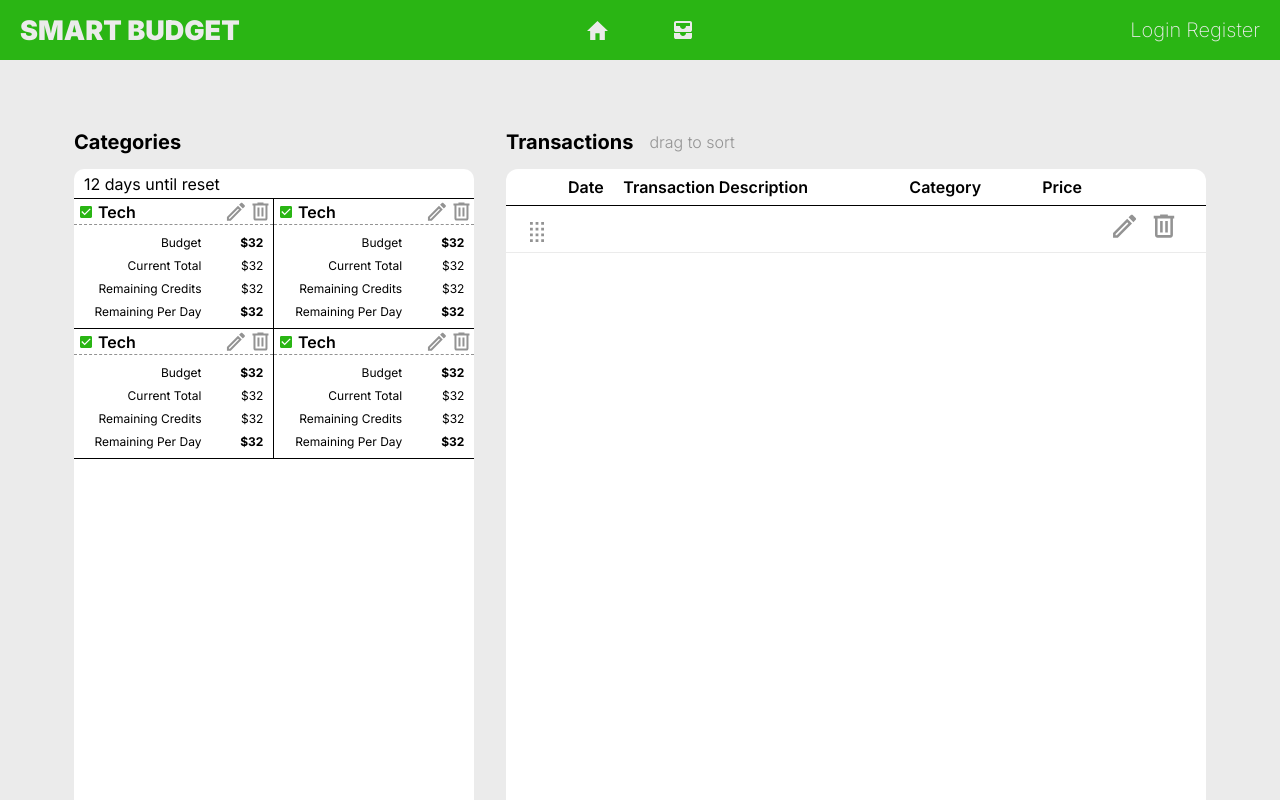
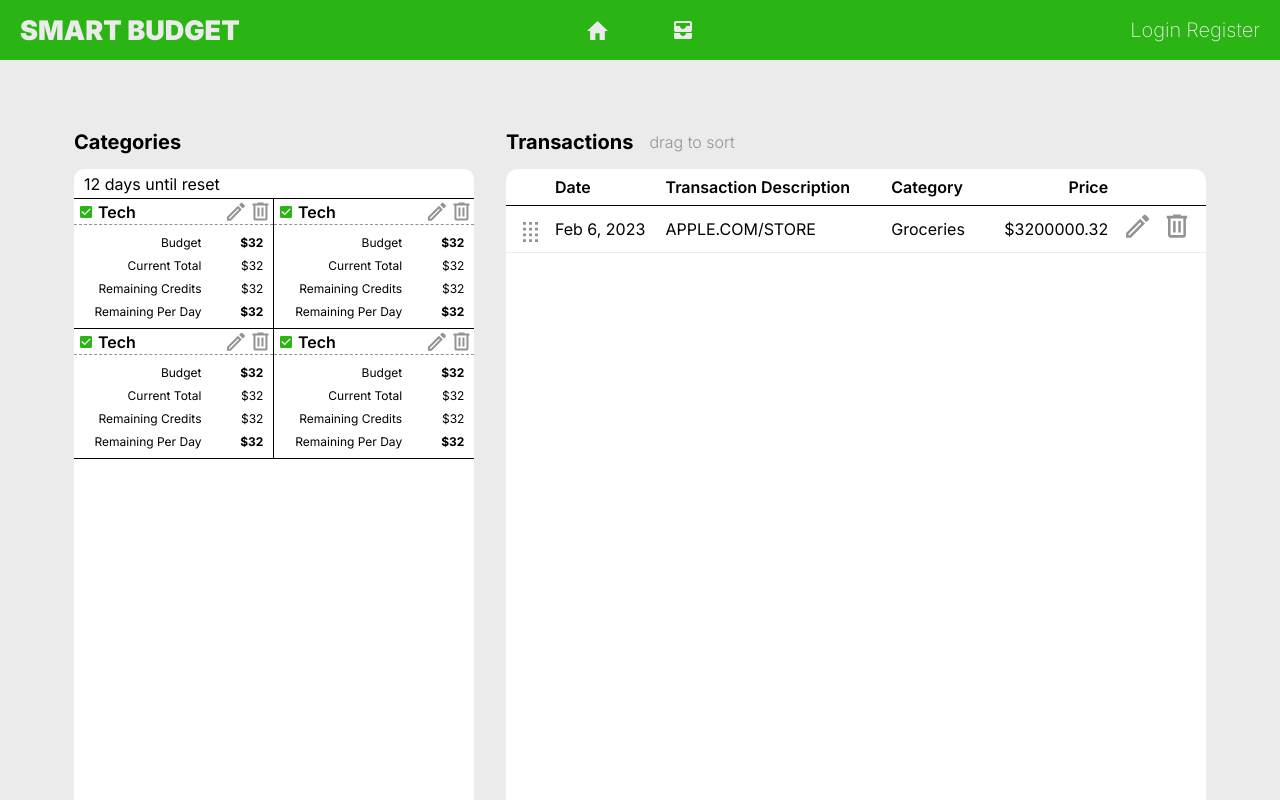
Before and after one commit to ScorpiosCrux/Budget-Smart, a Next.js app in the folder frontend/: page /sort in a window 1280 px wide. Built offline with nearby package versions, Linux system fonts and the light colour scheme; no server answers.

Commit message:
Updated Transaction Props

```diff
--- a/frontend/components/Dashboard.tsx
+++ b/frontend/components/Dashboard.tsx
@@ -29,10 +29,13 @@ const Dashboard = () => {
 									<th>Price</th>
 								</tr>
 
-								<Transaction date="Feb 6, 2023" description="Test" price="$32.32" />
-								<Transaction date="Feb 6, 2023" description="Test" price="$32.32" />
-								<Transaction date="Feb 6, 2023" description="Test" price="$32.32" />
-								<Transaction date="Feb 6, 2023" description="Test" price="$32.32" />
+								<Transaction
+									_id={32}
+									date="Feb 6, 2023"
+									description="APPLE.COM/STORE"
+									category="Groceries"
+									price="$3200000.32"
+								/>
 							</tbody>
 						</table>
 					</div>
--- a/frontend/components/Transaction.tsx
+++ b/frontend/components/Transaction.tsx
@@ -5,8 +5,10 @@ import { DraggableRow } from "./core/StyledTable";
 import { ItemTypes } from "./Dashboard";
 
 interface Props {
+	_id: number;
 	date: string;
 	description: string;
+	category: string;
 	price: string;
 }
 
@@ -37,7 +39,7 @@ const Transaction = (props: Props) => {
 			</td>
 			<td>{props.date}</td>
 			<td>{props.description}</td>
-			<td></td>
+			<td>{props.category}</td>
 			<td className="price">{props.price}</td>
 			<td className="buttons">
 				<StyledIcon src="pencil.svg" height="100%" innerHeight="80%" innerWidth="80%" />
--- a/frontend/components/TransactionsWidget.tsx
+++ b/frontend/components/TransactionsWidget.tsx
@@ -10,7 +10,6 @@ import StyledHeader from "./core/StyledHeader";
 import StyledContainer from "./core/StyledContainer";
 import StyledWidget from "./core/StyledWidget";
 import StyledTable from "./core/StyledTable";
-
 
 const TransactionsWidget = () => {
 	return (
@@ -32,7 +31,13 @@ const TransactionsWidget = () => {
 							<th></th>
 						</tr>
 
-						<Transaction date="" description="" price="" />
+						<Transaction
+							_id={32}
+							date="Feb 6, 2023"
+							description="APPLE.COM/STORE"
+							category="Groceries"
+							price="$3200000.32"
+						/>
 					</tbody>
 				</StyledTable>
 			</StyledContainer>
```
